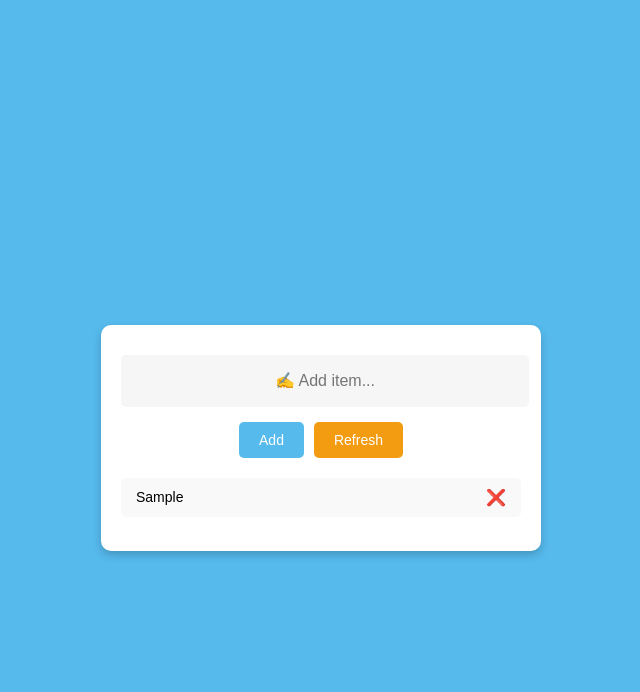
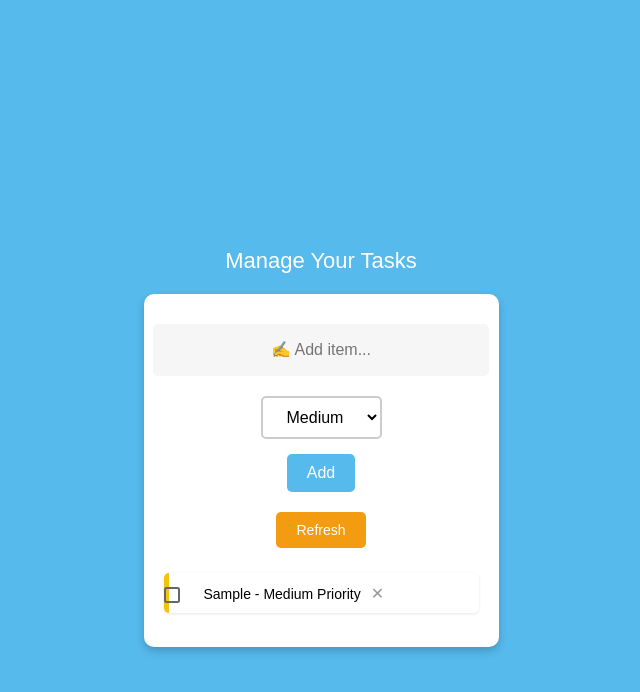
Before and after one commit to Hazem-ElKanawati/TaskManager, a React (Create React App) app in the folder frontend/: page /todolist in a window 1280 px wide. Both pictures are taken after typing "Sample" into the empty fields and a click on the button "Add". Shown: the top 692 px of the page, without its empty margins (319-959 px from the left). Built offline with nearby package versions, Linux system fonts and the light colour scheme.

Commit message:
Added Frontend

```diff
--- a/frontend/src/components/ToDoList.css
+++ b/frontend/src/components/ToDoList.css
@@ -152,6 +152,136 @@ button:hover {
     width: 90%;
   }
 }
+body {
+  background: #56baed;
+  font: 14px "Nunito", sans-serif;
+}
+
+.today {
+  text-align: center;
+  color: #fff;
+  font-size: 22px;
+  margin-bottom: 20px;
+}
+
+.add-control {
+  display: flex;
+  align-items: center;
+  justify-content: center;
+  gap: 10px;
+  margin-bottom: 20px;
+}
+
+.form-control {
+  flex: 1;
+  padding: 10px;
+  border: 2px solid #ccc;
+  border-radius: 5px;
+  font-size: 16px;
+}
+
+.priority-dropdown {
+  padding: 10px 20px;
+  border: 2px solid #ccc;
+  border-radius: 5px;
+  font-size: 16px;
+  background-color: #fff;
+  cursor: pointer;
+}
+
+.add-btn,
+.refresh-btn {
+  padding: 10px 20px;
+  border: none;
+  border-radius: 5px;
+  color: #fff;
+  font-size: 16px;
+  cursor: pointer;
+  transition: background 0.3s ease;
+}
+
+.add-btn {
+  background: #56baed;
+}
+
+.add-btn:hover {
+  background: #39ace7;
+}
+
+.refresh-btn {
+  background: #f1c40f;
+}
+
+.refresh-btn:hover {
+  background: #e1b20d;
+}
+
+.todo-list {
+  list-style: none;
+  padding: 0;
+}
+
+.todo-list li {
+  background: #fff;
+  border-radius: 5px;
+  margin-bottom: 10px;
+  padding: 10px 15px;
+  display: flex;
+  justify-content: space-between;
+  align-items: center;
+  box-shadow: 0 1px 3px rgba(0, 0, 0, 0.1);
+}
+
+.priority-high {
+  border-left: 5px solid #e74c3c;
+}
+
+.priority-medium {
+  border-left: 5px solid #f1c40f;
+}
+
+.priority-low {
+  border-left: 5px solid #2ecc71;
+}
+
+.danger {
+  background: rgb(85, 41, 220);
+  color: #fff;
+}
+
+.danger label {
+  text-decoration: line-through;
+}
+
+.close {
+  font-size: 16px;
+  color: #999;
+  cursor: pointer;
+  margin-left: 10px;
+}
+
+.close:hover {
+  color: #e74c3c;
+}
+
+.no-items {
+  text-align: center;
+  color: #aaa;
+  margin-top: 20px;
+}
+.add-control {
+  display: flex;
+  flex-direction: column; /* Stack the elements vertically */
+  align-items: center;
+  gap: 10px;
+  margin-bottom: 20px;
+}
+
+.button-group {
+  display: flex;
+  justify-content: center; /* Center the buttons */
+  gap: 10px;
+}
 
 @media (max-width: 680px) {
   svg {
--- a/frontend/src/components/ToDoList.js
+++ b/frontend/src/components/ToDoList.js
@@ -3,74 +3,106 @@ import "./ToDoList.css";
 
 function ToDoList() {
   const [tasks, setTasks] = useState([]);
-  const [task, setTask] = useState("");
-  const [error, setError] = useState(false);
+  const [newTask, setNewTask] = useState("");
+  const [priority, setPriority] = useState("Medium");
 
-  const handleAddTask = () => {
-    if (task.trim() === "") {
-      setError(true);
+  const addTask = () => {
+    if (!newTask.trim()) {
+      alert("Task cannot be empty!");
       return;
     }
-    setTasks([...tasks, { text: task, done: false }]);
-    setTask("");
-    setError(false);
+    const task = {
+      id: Date.now(),
+      title: newTask,
+      priority: priority,
+      status: "new",
+    };
+    setTasks([...tasks, task]);
+    setNewTask("");
+    setPriority("Medium");
   };
 
-  const handleToggleDone = (index) => {
-    const newTasks = [...tasks];
-    newTasks[index].done = !newTasks[index].done;
-    setTasks(newTasks);
+  const removeTask = (id) => {
+    setTasks(tasks.filter((task) => task.id !== id));
   };
 
-  const handleDeleteTask = (index) => {
-    const newTasks = tasks.filter((_, i) => i !== index);
-    setTasks(newTasks);
+  const toggleTaskStatus = (id) => {
+    setTasks(
+      tasks.map((task) =>
+        task.id === id
+          ? { ...task, status: task.status === "new" ? "done" : "new" }
+          : task
+      )
+    );
   };
 
-  const handleRefresh = () => {
-    setTasks([]);
+  const getPriorityClass = (priority) => {
+    switch (priority) {
+      case "High":
+        return "priority-high";
+      case "Medium":
+        return "priority-medium";
+      case "Low":
+        return "priority-low";
+      default:
+        return "";
+    }
   };
 
   return (
     <div className="container">
+      <div className="today">Manage Your Tasks</div>
       <div className="todo-list-section">
+        <div className="add-control">
           <input
             type="text"
             className="form-control"
             placeholder="✍️ Add item..."
-          value={task}
-          onChange={(e) => setTask(e.target.value)}
+            value={newTask}
+            onChange={(e) => setNewTask(e.target.value)}
           />
-        <button className="add-btn" onClick={handleAddTask}>
+          <select
+            className="priority-dropdown"
+            value={priority}
+            onChange={(e) => setPriority(e.target.value)}
+          >
+            <option value="High">High</option>
+            <option value="Medium">Medium</option>
+            <option value="Low">Low</option>
+          </select>
+          <button className="add-btn" onClick={addTask}>
             Add
           </button>
-        <button className="refresh" onClick={handleRefresh}>
-          Refresh
-        </button>
+          <button className="refresh hidden">Refresh</button>
+        </div>
         <ul className="todo-list">
           {tasks.length === 0 && (
             <div className="no-items">No items to show</div>
           )}
-          {tasks.map((t, index) => (
+          {tasks.map((task) => (
             <li
-              key={index}
-              className={t.done ? "danger" : ""}
-              onClick={() => handleToggleDone(index)}
+              key={task.id}
+              className={`animated flipInX ${getPriorityClass(
+                task.priority
+              )} ${task.status === "done" ? "danger" : ""}`}
             >
-              {t.text}
-              <span
-                className="close"
-                onClick={(e) => {
-                  e.stopPropagation();
-                  handleDeleteTask(index);
-                }}
-              >
-                ❌
+              <div className="checkbox">
+                <label>
+                  <span className="checkbox-mask"></span>
+                  <input
+                    type="checkbox"
+                    checked={task.status === "done"}
+                    onChange={() => toggleTaskStatus(task.id)}
+                  />
+                  {task.title} - <span>{task.priority} Priority</span>
+                </label>
+                <span className="close" onClick={() => removeTask(task.id)}>
+                  ✕
                 </span>
+              </div>
             </li>
           ))}
         </ul>
-        {error && <div className="err">Please add a valid task!</div>}
       </div>
     </div>
   );
```
Lines whose indentation alone changed are shown as unchanged.
